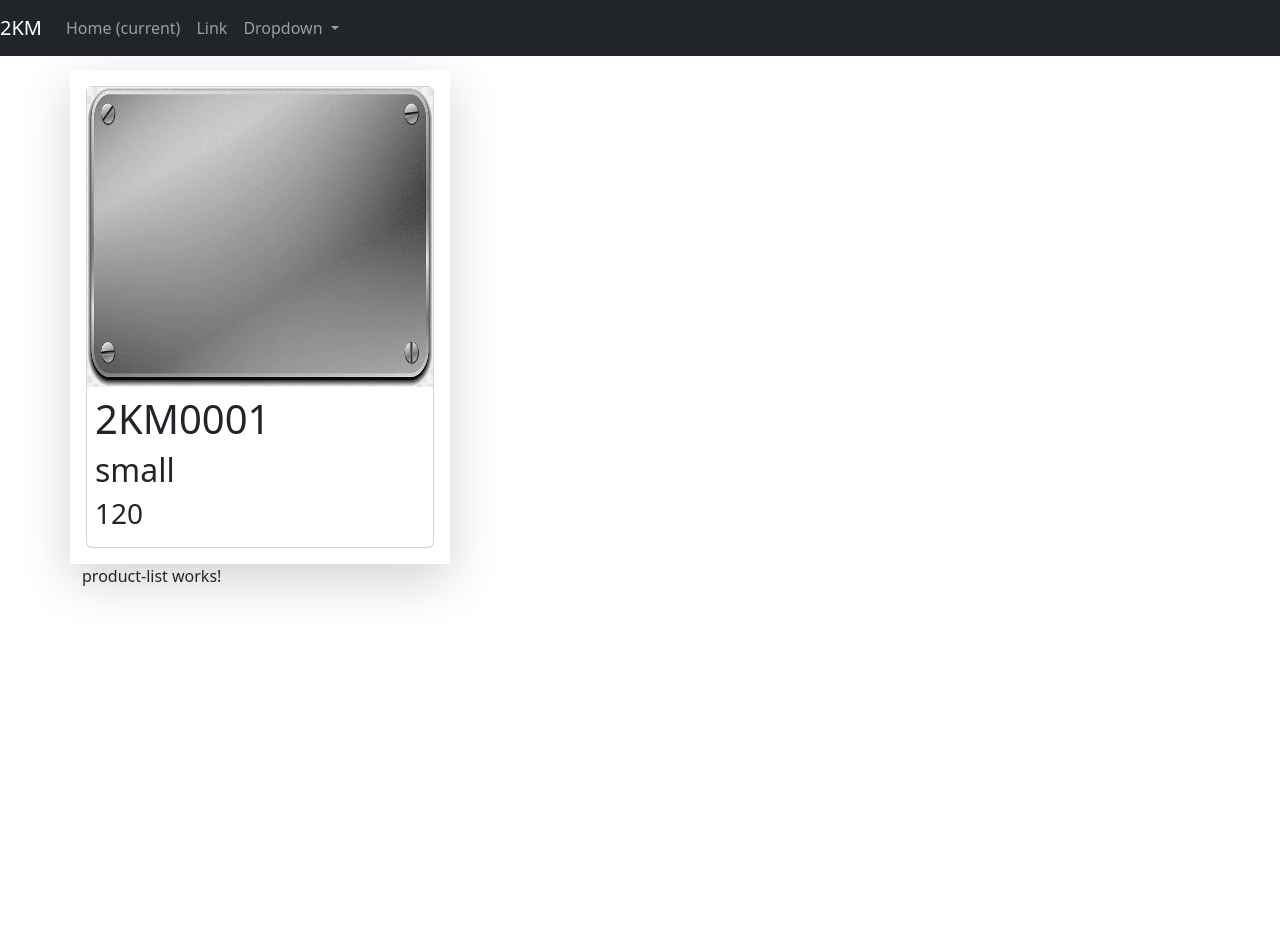
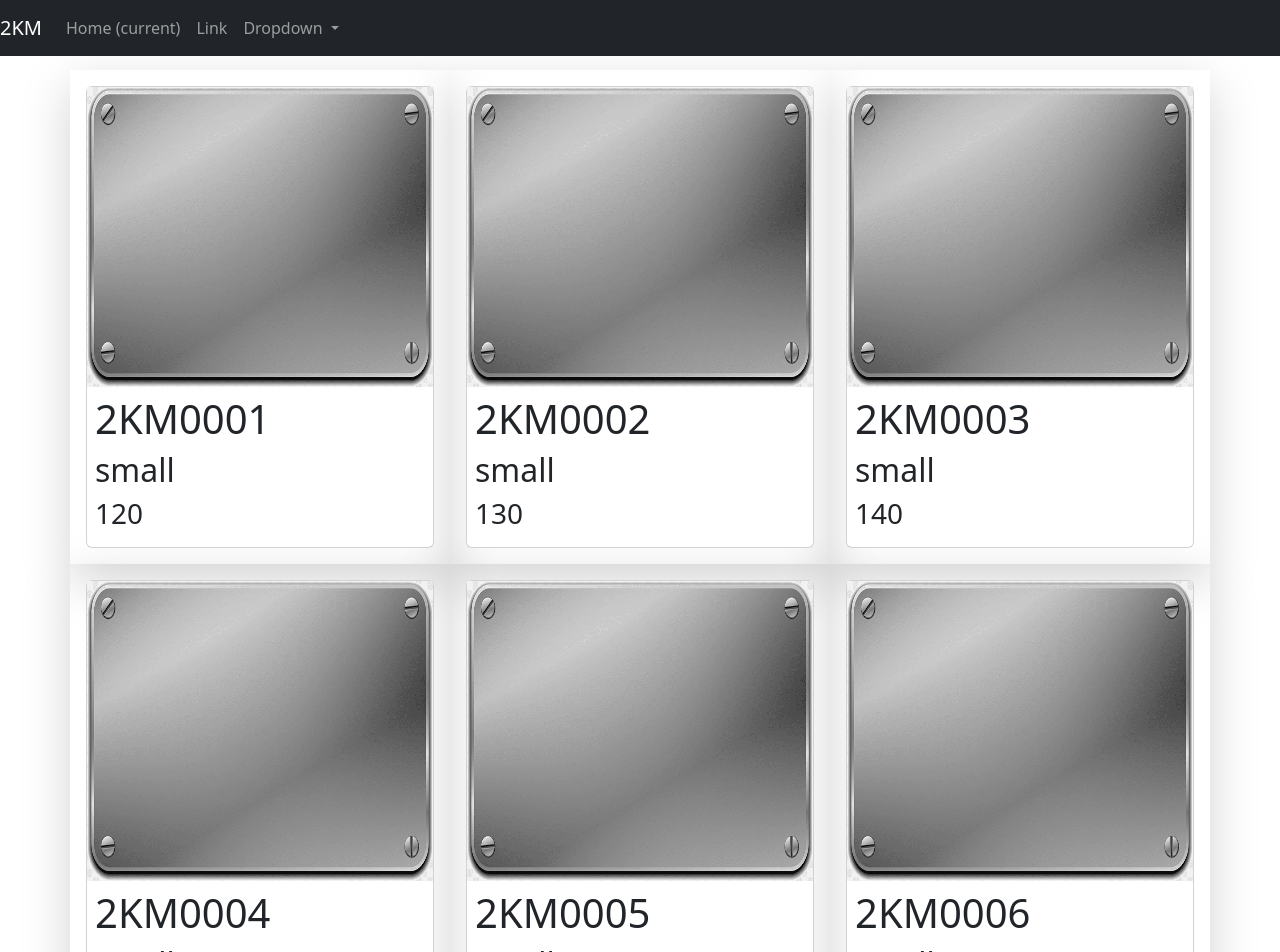
Before and after one commit to ahmad-ghadban/2km, an Angular app in the folder 2km-site/: page / in a window 1280 px wide. Shown: the top 952 px of the page. Before the commit the page ends 800 px from the top, so only its background shows below. Built offline with nearby package versions, Linux system fonts and the light colour scheme.

Commit message:
added a product list

```diff
--- a/2km-site/src/app/app.component.html
+++ b/2km-site/src/app/app.component.html
@@ -1,5 +1,4 @@
 <app-nav-bar></app-nav-bar>
-<div class="container" style="margin-top: 70px;">
-  <app-product-card></app-product-card>
+<div class="container" style="margin-top: 70px">
   <app-product-list></app-product-list>
 </div>
--- a/2km-site/src/app/products/product-card/product-card.component.html
+++ b/2km-site/src/app/products/product-card/product-card.component.html
@@ -1,12 +1,8 @@
-<div class="row">
-  <div class="shadow-lg col-sm-4 p-3">
-    <div class="card">
-      <img class="propImg" src="assets/images/metal_default.png" />
-      <div class="card-body p-2">
-        <h1>{{ Product.Code }}</h1>
-        <h2>{{ Product.Size }}</h2>
-        <h3>{{ Product.Price }}</h3>
-      </div>
-    </div>
+<div class="card">
+  <img class="propImg" src="assets/images/metal_default.png" />
+  <div class="card-body p-2">
+    <h1>{{ product.Code }}</h1>
+    <h2>{{ product.Size }}</h2>
+    <h3>{{ product.Price }}</h3>
   </div>
 </div>
--- a/2km-site/src/app/products/product-card/product-card.component.ts
+++ b/2km-site/src/app/products/product-card/product-card.component.ts
@@ -1,21 +1,14 @@
-import { Component, OnInit } from '@angular/core';
+import { Component, Input, OnInit } from '@angular/core';
 
 @Component({
   selector: 'app-product-card',
   templateUrl: './product-card.component.html',
-  styleUrls: ['./product-card.component.css']
+  styleUrls: ['./product-card.component.css'],
 })
 export class ProductCardComponent implements OnInit {
-  Product: any = {
-    "Id": 1,
-    "Code": "2KM0001",
-    "Size": "small",
-    "Price": 120
-  }
+  @Input() product: any;
 
-  constructor() { }
+  constructor() {}
 
-  ngOnInit() {
-  }
-
+  ngOnInit() {}
 }
--- a/2km-site/src/app/products/product-list/product-list.component.html
+++ b/2km-site/src/app/products/product-list/product-list.component.html
@@ -1,3 +1,5 @@
-<p>
-  product-list works!
-</p>
+<div class="row">
+  <div *ngFor="let product of Products" class="shadow-lg col-sm-4 p-3">
+    <app-product-card [product]="product"></app-product-card>
+  </div>
+</div>
--- a/2km-site/src/app/products/product-list/product-list.component.ts
+++ b/2km-site/src/app/products/product-list/product-list.component.ts
@@ -3,13 +3,49 @@ import { Component, OnInit } from '@angular/core';
 @Component({
   selector: 'app-product-list',
   templateUrl: './product-list.component.html',
-  styleUrls: ['./product-list.component.css']
+  styleUrls: ['./product-list.component.css'],
 })
 export class ProductListComponent implements OnInit {
+  Products: Array<any> = [
+    {
+      Id: 1,
+      Code: '2KM0001',
+      Size: 'small',
+      Price: 120,
+    },
+    {
+      Id: 2,
+      Code: '2KM0002',
+      Size: 'small',
+      Price: 130,
+    },
+    {
+      Id: 3,
+      Code: '2KM0003',
+      Size: 'small',
+      Price: 140,
+    },
+    {
+      Id: 4,
+      Code: '2KM0004',
+      Size: 'small',
+      Price: 140,
+    },
+    {
+      Id: 5,
+      Code: '2KM0005',
+      Size: 'small',
+      Price: 150,
+    },
+    {
+      Id: 6,
+      Code: '2KM0006',
+      Size: 'small',
+      Price: 180,
+    },
+  ];
 
-  constructor() { }
+  constructor() {}
 
-  ngOnInit() {
-  }
-
+  ngOnInit() {}
 }
```
